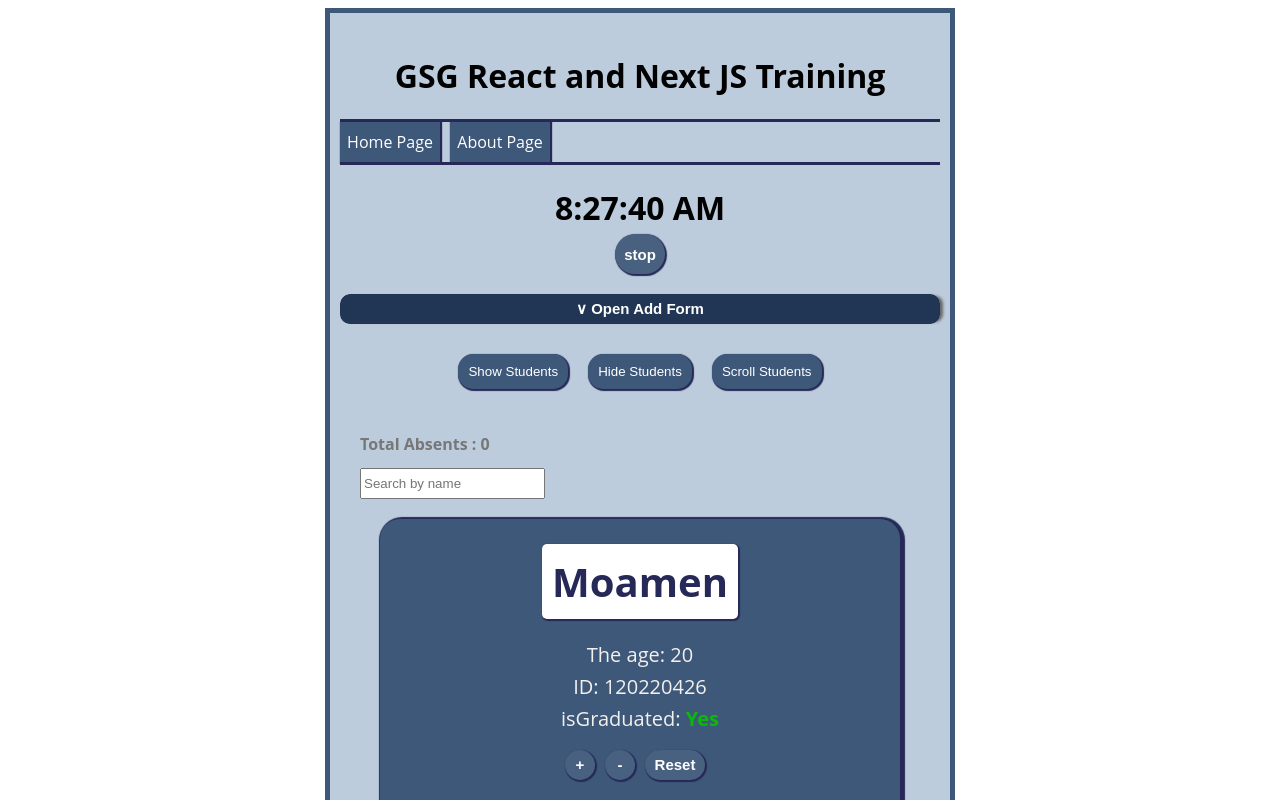
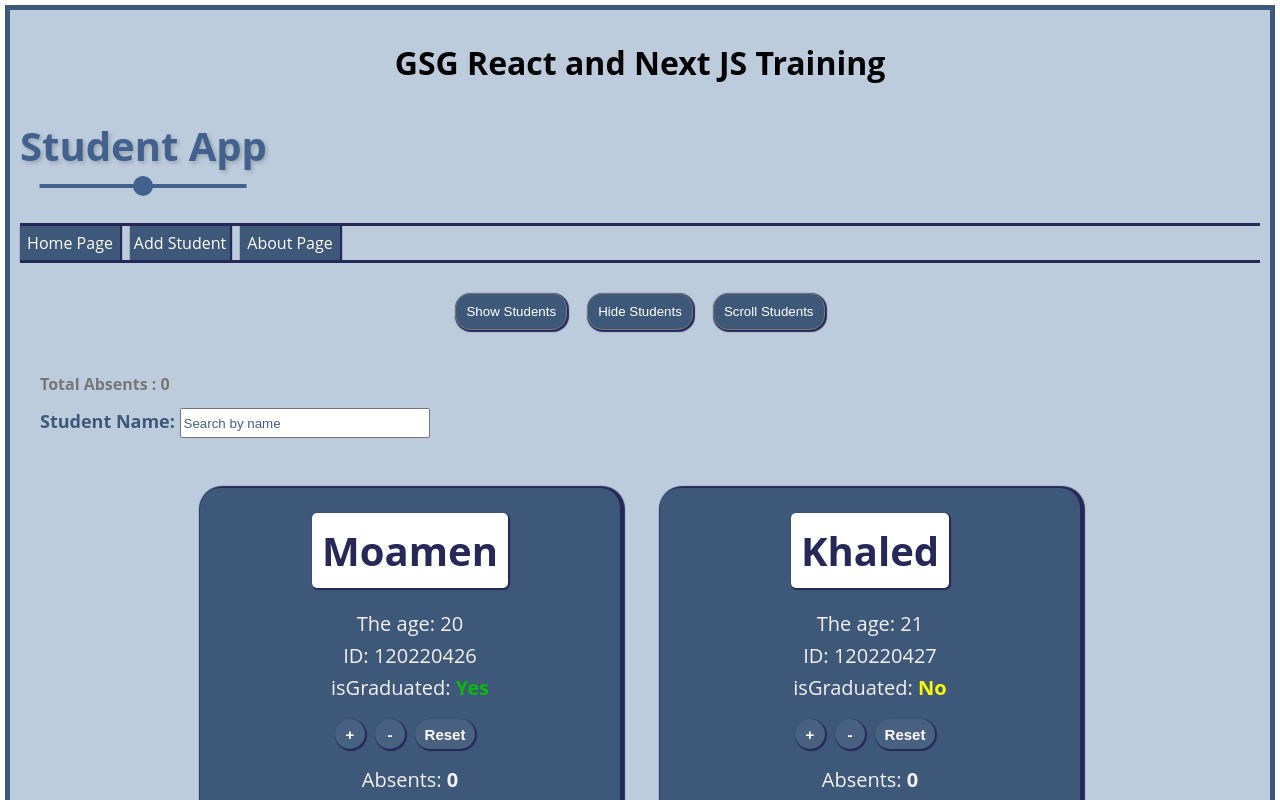
Before and after one commit to Moamen-Yazouri/Student-App, a React app in the folder Student-App/: page / in a window 1280 px wide. Shown: the top 800 px of the page. Built offline with nearby package versions, Linux system fonts and the light colour scheme; the HTML template or start-up script is replaced by a standard one.

Commit message:
Editing style and structure for the app.

```diff
--- a/Student-App/src/App.css
+++ b/Student-App/src/App.css
@@ -1,14 +1,46 @@
+* {
+  box-sizing: border-box;
+}
 #root {
-  width: 600px;
-  padding: 20px 10px;
+  width: 100%;
+  min-height: 100vh;
+  padding: 10px;
   margin: auto;
   text-align: center;
   border: 5px solid #3E5879;
   background-color: #BCCCDC;
 }
-body {
-  font-family: 'Open Sans', sans-serif;
+.main-heading {
+  font-size: 40px;
+  color: #43618d;
+  margin-bottom: 50px;
+  margin-left: 0;
+  text-shadow: 2px 2px 4px rgba(0, 0, 0, 0.2);
+  width: fit-content;
+  position: relative;
 }
+.main-heading::before {
+  content: '';
+  position: absolute;
+  bottom: -15px;
+  left: 50%;
+  width: calc(100% - 40px);
+  transform: translateX(-50%);
+  background-color: #43618d;
+  height: 4px;
+}
+.main-heading::after {
+  content: '';
+  position: absolute;
+  width: 20px;
+  height: 20px;
+  border-radius: 50%;
+  bottom: -23px;
+  left: 50%;
+  transform: translateX(-50%);
+  background-color: #43618d;
+}
+
 .hide, .show, a {
   cursor: pointer;
   background-color: #3E5879;
@@ -18,6 +50,12 @@ body {
   border-radius: 15px;
   transition: 0.3s;
   text-decoration: none;
+}
+.hide,
+.show {
+    margin: 30px 10px;
+    padding: 10px;
+    border: 1px solid #777;
 }
 nav {
   border-top: 3px solid #262857;
@@ -50,10 +88,33 @@ h2 {
   margin-bottom: 20px;
   margin-left: 20px;
 }
+.search label {
+  color: #3E5879;
+  font-weight: 700;
+  font-size: 18px;
+}
 .search input {
-  height: 25px;
+  height: 30px;
+  width: 250px;
+  transition: 0.3s;
+  caret-color: #43618d;
+}
+.search input::placeholder {
+  transition: 0.3S;
+  color: #43618d;
+}
+.search input:focus::placeholder {
+  opacity: 0;
 }
 .search input:focus {
   border: 2px solid #3E5879;
   outline: none;
 }
+.students-container {
+  display: flex;
+  align-items: stretch;
+  flex-wrap: wrap;
+  justify-content: center;
+  gap: 40px;
+  margin-top: 50px;
+}
--- a/Student-App/src/App.tsx
+++ b/Student-App/src/App.tsx
@@ -4,23 +4,45 @@ import StudentDetails from './screens/StudentDetails.screens';
 import About from './screens/About.screens';
 import NotFound from './screens/NotFound.screens';
 import { BrowserRouter, Link, Route, Routes } from 'react-router-dom';
+import AddStudent from './screens/Form.screen';
+import useStudentManage from './hooks/useStudentManage';
 function App() {
+  const manager = useStudentManage();
   return (
-    <BrowserRouter>
-      <h1>GSG React and Next JS Training</h1>
-      <>
+    <>
+    <h1>GSG React and Next JS Training</h1>
+    <h2 className='main-heading'>Student App</h2>
         <nav>
           <Link to='/'>Home Page</Link>
+          <Link to = '/form'>Add Student</Link>
           <Link to = '/about'>About Page</Link>
         </nav>
         <Routes>
-          <Route path="/" element={<Main/>} />
+          <Route
+            path="/"
+            element=
+              {
+                <Main
+                  deleteStudent={manager.deleteStudent}
+                  filteredList={manager.filteredList}
+                  handleSearch={manager.handleSearch}
+                  hideStudents={manager.hideStudents}
+                  showStudents={manager.showStudents}
+                  handleTotal={manager.handleTotal}
+                  isShown={manager.isShown}
+                  params={manager.params}
+                  scrollLast={manager.scrollLast}
+                  totalAbsent={manager.totalAbsent}
+                  stdRef={manager.stdRef}
+              />
+            }
+          />
+          <Route path="/form" element={<AddStudent onSubmit={manager.addNewStudent}/>} />
           <Route path="/about" element={<About/>}/>
           <Route path="/student/:id" element={<StudentDetails/>}/>
           <Route path="*" element={<NotFound/>}/>
         </Routes>
       </>
-    </BrowserRouter>
   )
 }
 
--- a/Student-App/src/components/courses-list/courses-list.css
+++ b/Student-App/src/components/courses-list/courses-list.css
@@ -4,6 +4,7 @@ ul {
     background-color: #BCCCDC;
     padding: 5px;
     border-radius: 20px;
+    max-width: 100%;
 }
 
 ul li {
--- a/Student-App/src/components/form/Form.comp.tsx
+++ b/Student-App/src/components/form/Form.comp.tsx
@@ -1,4 +1,3 @@
-import { useState } from "react";
 import "./Form.css";
 import { IStudent } from "../../types/student";
 import AddCourses from '../add-courses-list/Add-courses-list.tsx';
@@ -8,16 +7,11 @@ interface IProps {
 }
 const Form = (props: IProps) =>{
     const INTIAL_STUDENT = {name: "", age: 0, graduated: false, id: 0, coursesList: [], absents: 0};
-    const [isOpen, setOpen] = useState<boolean>(false);
     const form = useForm(props.passStudent, INTIAL_STUDENT);
     return (
 
-        <div className={`container ${isOpen ? 'open' : 'close'}`}>
+        <div className={"container"}>
             <div className="form">
-            <button className={"form-btn"} onClick={() => setOpen(!isOpen)}>
-                {isOpen ? <span> &and; Close</span> : <span>&or; Open </span>}
-                Add Form
-            </button>
             <div>
                 <label htmlFor="name">Student Name: </label>
                 <input
--- a/Student-App/src/components/form/Form.css
+++ b/Student-App/src/components/form/Form.css
@@ -1,18 +1,19 @@
 .container{
     background-color: #eee;
     height: auto;
-    width: 100%;
-    padding: 0;
+    width: 700px;
+    border: 3px solid #3E5879;
+    padding: 20px;
     display: flex;
+    margin: 100px auto;
     flex-direction: column;
     align-items: center;
     justify-content: center;
     border-radius: 10px;
 }
 .container .form {
-    box-shadow: 5px 0px 3px -2px #666;
     transition: height 0.2s ease-in;
-    width: 100%;
+    width: fit-content;
     border-radius: 10px;
 }
 .container.close .form {
--- a/Student-App/src/components/student/student.css
+++ b/Student-App/src/components/student/student.css
@@ -1,14 +1,12 @@
 .student-wrapper {
     background-color: #3E5879;
     padding: 10px;
-    margin: 0 auto 40px;
-    width: 500px;
+    flex: 0;
     box-shadow: 2px 1px 1px 3px #262857;
     border-radius: 20px;
+    margin: 0;
 }
-.student-wrapper:first-child {
-    margin-top: 40px;
-}
+
 .student-wrapper h1 {
     margin: 15px 0;
     font-size: 40px;
--- a/Student-App/src/index.css
+++ b/Student-App/src/index.css
@@ -1,7 +1,5 @@
-.hide,
-.show {
-    margin: 30px 10px;
-    padding: 10px;
-    background-color: paleturquoise;
-    border: 1px solid #777;
+body {
+    font-family: 'Open Sans', sans-serif;
+    margin: 0;
+    padding: 5px;
 }
--- a/Student-App/src/main.tsx
+++ b/Student-App/src/main.tsx
@@ -1,6 +1,9 @@
 import { createRoot } from 'react-dom/client'
 import './index.css'
 import App from './App.tsx'
+import { BrowserRouter } from 'react-router-dom'
 createRoot(document.getElementById('root')!).render(
-    <App />
+    <BrowserRouter>
+        <App />
+    </BrowserRouter>
 )
--- /dev/null
+++ b/Student-App/src/screens/Form.screen.tsx
@@ -0,0 +1,12 @@
+import { IStudent } from '../types/student';
+import Form from '../components/form/Form.comp';
+interface IProps {
+    onSubmit: (std: IStudent) => void
+}
+const AddStudent = (props: IProps) => {
+    return (
+        <Form passStudent={props.onSubmit}/>
+    )
+}
+
+export default AddStudent;
--- a/Student-App/src/screens/Main.screens.tsx
+++ b/Student-App/src/screens/Main.screens.tsx
@@ -1,32 +1,43 @@
 import Form from "../components/form/Form.comp";
 import Student from "../components/student/student.comp";
-import Time from "../components/time/time";
 import useStudentManage from "../hooks/useStudentManage";
-
-const Main = () => {
-    const studentsManager = useStudentManage();
-
+import { IStudent } from "../types/student";
+interface IProps {
+    showStudents: () => void;
+    hideStudents: () => void;
+    scrollLast: () => void;
+    totalAbsent: number;
+    handleSearch: (e: React.ChangeEvent<HTMLInputElement>) => void;
+    params: URLSearchParams;
+    isShown: boolean;
+    filteredList: IStudent[];
+    stdRef: React.RefObject<HTMLDivElement>;
+    handleTotal: (change: number, id: number) => void;
+    deleteStudent: (id: number) => void
+}
+const Main = (props: IProps) => {
     return (
         <>
-            <Time date={studentsManager.date} stopTime={studentsManager.stopTime}/>
-            <Form passStudent={studentsManager.addNewStudent}/>
-            <button className= "show" onClick= {studentsManager.showStudents} >Show Students</button>
-            <button className= "hide" onClick= {studentsManager.hideStudents} >Hide Students</button>
-            <button className= "hide" onClick={studentsManager.scrollLast} >Scroll Students</button>
-            <h2>Total Absents : {studentsManager.totalAbsent}</h2>
+
+            <button className= "show" onClick= {props.showStudents} >Show Students</button>
+            <button className= "hide" onClick= {props.hideStudents} >Hide Students</button>
+            <button className= "hide" onClick={props.scrollLast} >Scroll Students</button>
+            <h2>Total Absents : {props.totalAbsent}</h2>
             <div className="search">
+                <label>Student Name: </label>
                 <input
                 type="text"
                 placeholder="Search by name"
-                onChange={studentsManager.handleSearch}
-                value={studentsManager.params.get('q') || ''
+                onChange={props.handleSearch}
+                value={props.params.get('q') || ''
                 }/>
             </div>
+            <div className="students-container">
                 {
-                studentsManager.isShown && (
-                    studentsManager.filteredList.map( (std, index, arr) => (
+                    props.isShown && (
+                        props.filteredList.map( (std, index, arr) => (
                         <Student
-                        ref= {index == arr.length - 1 ? studentsManager.stdRef : null}
+                            ref= {index == arr.length - 1 ? props.stdRef : null}
                             key={std.id}
                             absents={std.absents}
                             name= {std.name}
@@ -34,12 +45,13 @@ const Main = () => {
                             id={std.id}
                             graduated={std.graduated}
                             coursesList={std.coursesList}
-                        sentAbsent={studentsManager.handleTotal}
-                        handleDelete={studentsManager.deleteStudent}
+                            sentAbsent={props.handleTotal}
+                            handleDelete={props.deleteStudent}
                         />
                         ))
                     )
                 }
+            </div>
         </>
     )
 }
```
Lines whose indentation alone changed are shown as unchanged.
